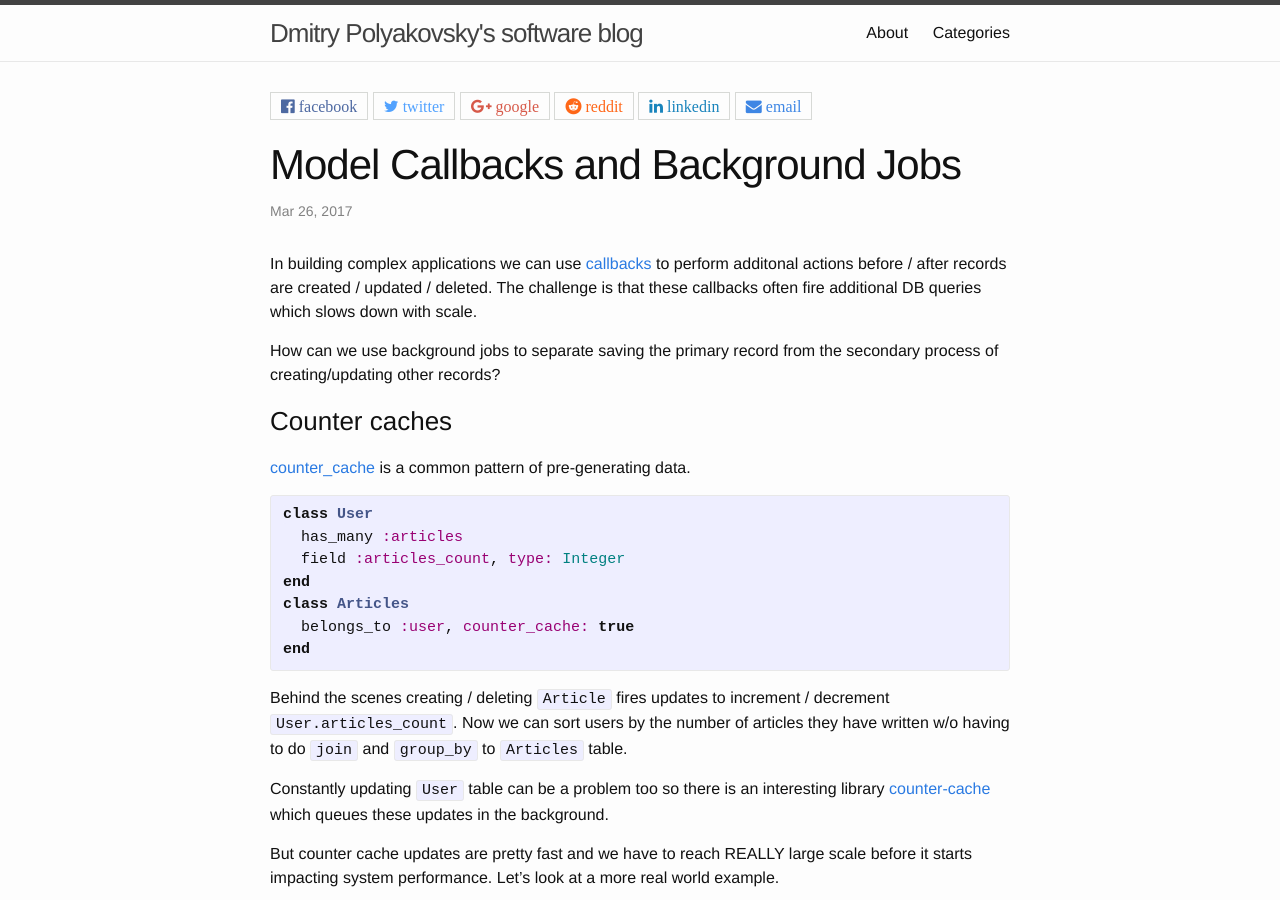
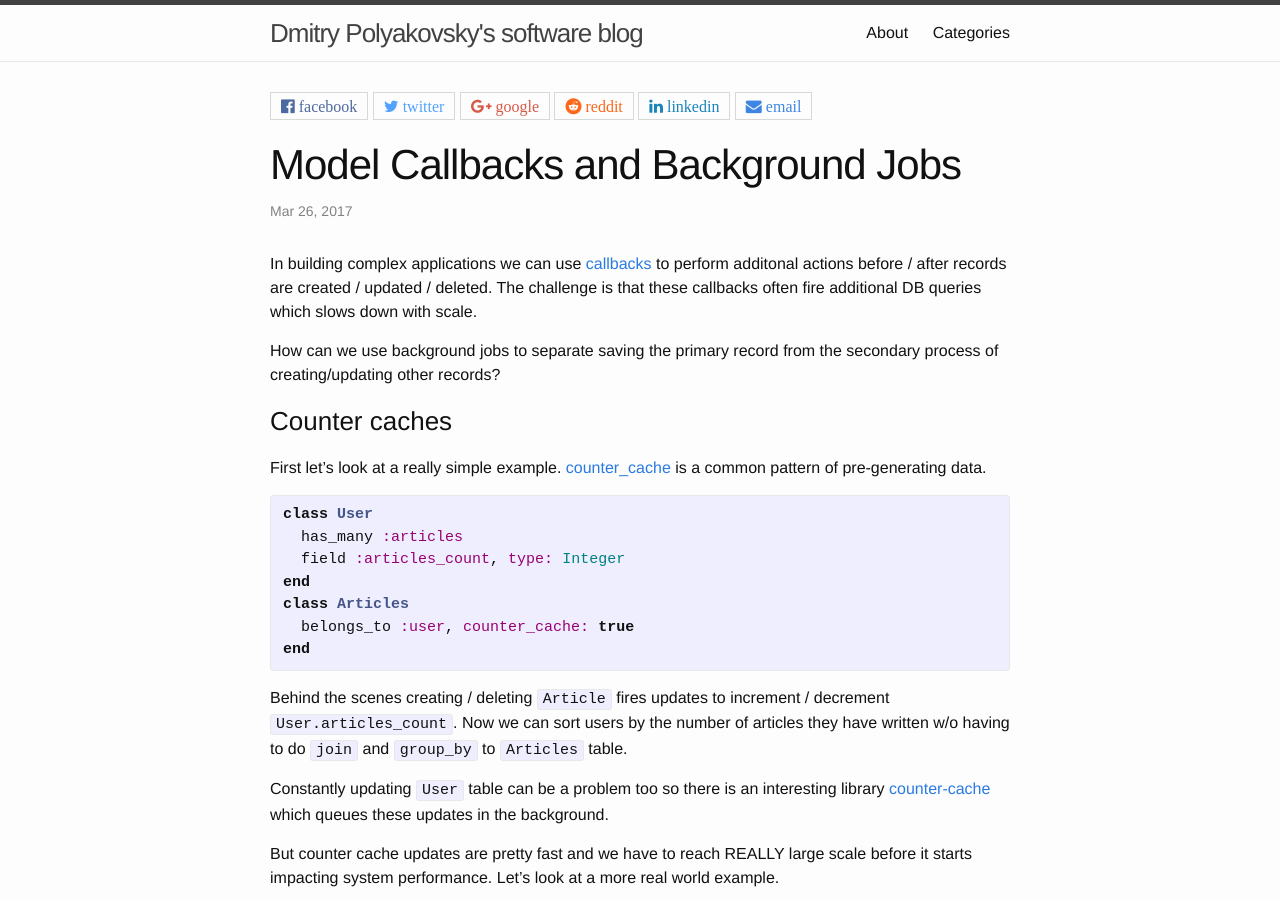
Before and after one commit to dmitrypol/dmitrypol.github.io, a Jekyll site: the page built from _posts/2017-03-26-callbacks-background-jobs.md, in a window 1280 px wide and 900 px high. Built offline with Jekyll 4.4.1, drawn with Linux system fonts in a browser that asks for light colours; nearby versions of some CDN libraries; comment, search, counter and statistics services are not loaded.

Commit message:
another change

```diff
--- a/_posts/2017-03-26-callbacks-background-jobs.md
+++ b/_posts/2017-03-26-callbacks-background-jobs.md
@@ -10,7 +10,7 @@ How can we use background jobs to separate saving the primary record from the se
 
 ### Counter caches
 
-[counter_cache](http://guides.rubyonrails.org/association_basics.html#options-for-has-many-counter-cache) is a common pattern of pre-generating data.
+First let's look at a really simple example.  [counter_cache](http://guides.rubyonrails.org/association_basics.html#options-for-has-many-counter-cache) is a common pattern of pre-generating data.
 
 {% highlight ruby %}
 class User
```
